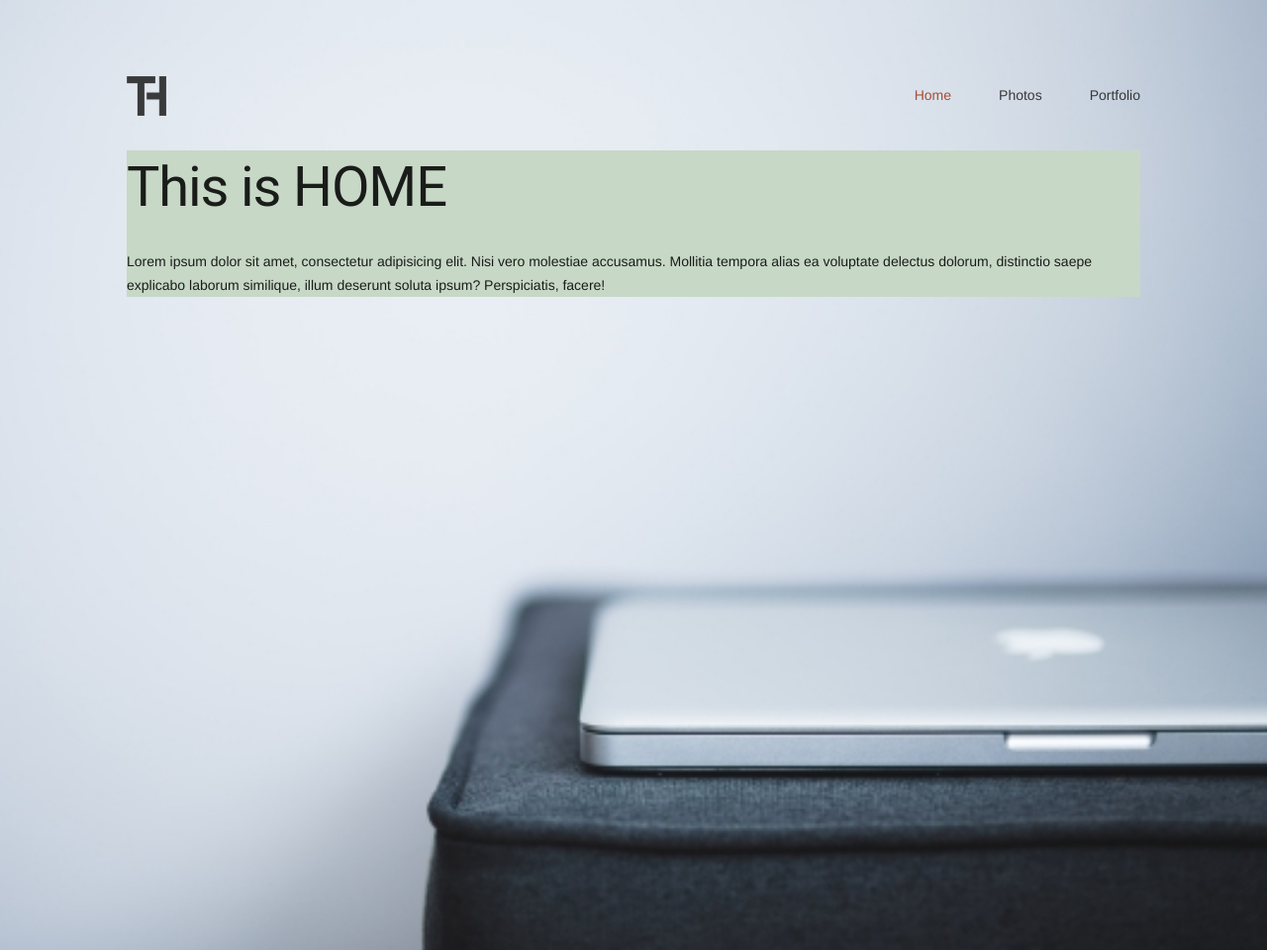
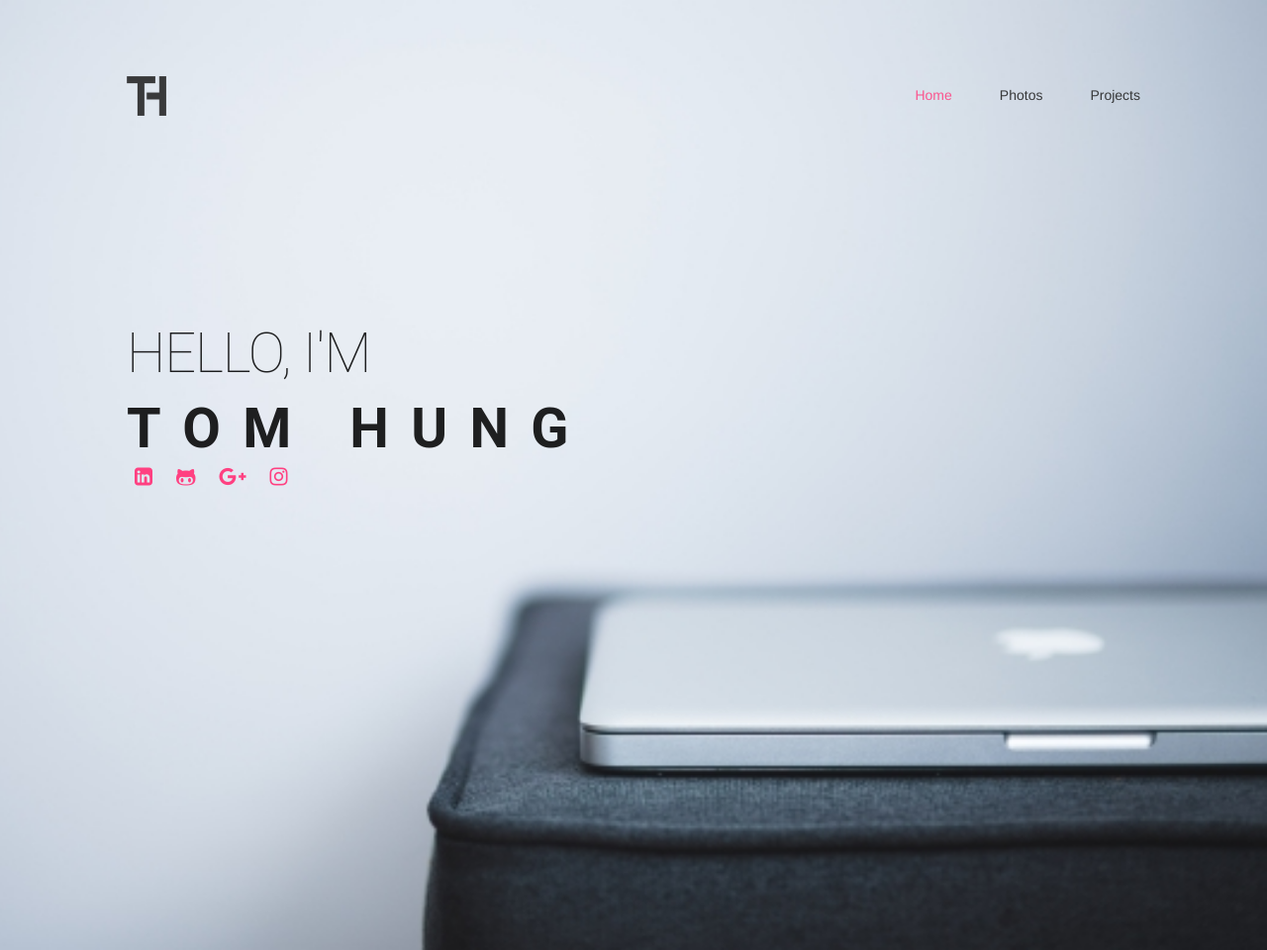
Before and after one commit to ymnj/tomhung, a PHP site: page / in a window 1280 px wide. Shown: the whole page at 99% size. Run offline with PHP 8.4, Linux system fonts and the light colour scheme; style sheets or scripts are compiled from the project's sources.

Commit message:
Add icon data to header. Change portfolio routes to projects. Add some Header.vue styles.

```diff
--- a/index.html
+++ b/index.html
@@ -3,12 +3,9 @@
   <head>
     <meta charset="utf-8">
     <title>Tom Hung</title>
-    <link rel="stylesheet" href="https://fonts.googleapis.com/icon?family=Material+Icons">
 		<link rel="stylesheet" href="https://code.getmdl.io/1.3.0/material.indigo-pink.min.css">
 		<script defer src="https://code.getmdl.io/1.3.0/material.min.js"></script>
-
 		<link rel="stylesheet" type="text/css" href="https://maxcdn.bootstrapcdn.com/font-awesome/4.7.0/css/font-awesome.min.css">
-		<link href="https://fonts.googleapis.com/css?family=Bevan" rel="stylesheet">
     <link rel="shortcut icon" href="./src/assets/favicon.ico" type="image/x-icon">
     <link rel="icon" href="./src/assets/favicon.ico" type="image/x-icon">
 		<meta name="viewport" content="width=device-width, initial-scale=1.0">
--- a/src/components/Header.vue
+++ b/src/components/Header.vue
@@ -14,7 +14,7 @@
 	      <nav class="mdl-navigation">
 	        <router-link class="mdl-navigation__link" to="/" active-class="is-active" exact>Home</router-link>
 	       	<router-link class="mdl-navigation__link" active-class="is-active" to="/photos">Photos</router-link>
-	        <router-link class="mdl-navigation__link" active-class="is-active" to="/portfolio">Portfolio</router-link>
+	        <router-link class="mdl-navigation__link" active-class="is-active" to="/projects">Projects</router-link>
 	      </nav>
 	    </div>
 	  </header>
--- a/src/components/HeaderDrawer.vue
+++ b/src/components/HeaderDrawer.vue
@@ -2,9 +2,13 @@
 	<div class="mdl-layout__drawer">
     <span class="mdl-layout-title">Title</span>
     <nav class="mdl-navigation">
-      <a class="mdl-navigation__link" href="">Home</a>
-      <a class="mdl-navigation__link" href="">Photo</a>
-      <a class="mdl-navigation__link" href="">Portfolio</a>
+      <router-link class="mdl-navigation__link" to="/" active-class="is-active" exact>Home</router-link>
+      <router-link class="mdl-navigation__link" active-class="is-active" to="/photos">Photos</router-link>
+      <router-link class="mdl-navigation__link" active-class="is-active" to="/projects">Projects</router-link>
     </nav>
   </div>
 </template>
+<!--
+<router-link class="mdl-navigation__link" to="/" active-class="is-active" exact>Home</router-link>
+	   	<router-link class="mdl-navigation__link" active-class="is-active" to="/photos">Photos</router-link>
+	    <router-link class="mdl-navigation__link" active-class="is-active" to="/portfolio">Portfolio</router-link> -->
--- a/src/components/Home.vue
+++ b/src/components/Home.vue
@@ -1,8 +1,51 @@
 <template>
 	<div id="home-container">
-		<h1>This is HOME</h1>
-		<p>Lorem ipsum dolor sit amet, consectetur adipisicing elit. Nisi vero molestiae accusamus. Mollitia tempora alias ea voluptate delectus dolorum, distinctio saepe explicabo laborum similique, illum deserunt soluta ipsum? Perspiciatis, facere!</p>
+		<div id="banner">
+			<h1 class="welcomeMsg">{{ welcomeMsg.toUpperCase() }}</h1>
+			<h1 class="name">{{ name.toUpperCase() }}</h1>
+
+			<div id="icons">
+				<a :href="link.link" target="_blank" v-for="link in links"><i :class="link.icon" aria-hidden="true"></i></a>
+			</div>
+		</div>
 	</div>
 </template>
 
-<script></script>
+<script>
+	export default {
+		data() {
+			return {
+				welcomeMsg: 'Hello, I\'m',
+				name: 'Tom Hung',
+				links: [
+					{
+						title: 'LinkedIn',
+						icon: 'fa fa-linkedin-square',
+						link: 'http://www.linkedin.com/in/tomhungyvr'
+					},
+					{
+						title: 'Github',
+						icon: 'fa fa-github-alt',
+						link: 'https://github.com/ymnj'
+					},
+					{
+						title: 'Google',
+						icon: 'fa fa-google-plus',
+						link: 'https://plus.google.com/u/1/103585423442230985484/about'
+					},
+					{
+						title: 'Instagram',
+						icon: 'fa fa-instagram',
+						link: 'https://www.instagram.com/ym.nj/'
+					}
+				]
+			}
+		}
+	}
+</script>
+
+
+<!-- <a href="http://www.linkedin.com/in/tomhungyvr" target="_blank"><i class="fa fa-linkedin-square" aria-hidden="true"></i></a>
+							<a href="https://github.com/ymnj" target="_blank"><i class="fa fa-github-alt" aria-hidden="true"></i></a>
+							<a href="https://plus.google.com/u/1/103585423442230985484/about" target="_blank"><i class="fa fa-google-plus"></i></a>
+							<a href="https://www.instagram.com/ym.nj/" target="_blank"><i class="fa fa-instagram"></i></a> -->
--- a/src/routes.js
+++ b/src/routes.js
@@ -1,10 +1,10 @@
 import Home from './components/Home.vue';
 import Photos from './components/Photos.vue';
-import Portfolio from './components/Portfolio.vue';
+import Projects from './components/Projects.vue';
 
 
 export const routes = [
 	{path: '/', component: Home},
 	{path: '/photos', component: Photos},
-	{path: '/portfolio', component: Portfolio}
+	{path: '/projects', component: Projects}
 ];
--- a/src/styles/styles.scss
+++ b/src/styles/styles.scss
@@ -9,6 +9,10 @@ body {
 }
 
 /******************************* NAVIGATION *******************************/
+$dark-color: #212121;
+$active-color: #ff4081;
+
+
 
 #main {
 	.mdl-layout__header-row {
@@ -17,13 +21,21 @@ body {
 		padding: 0;
 	}
 
+	.mdl-layout__content{
+		@media (max-width: 1024px) {
+		  margin-top: 116px;
+		}
+	}
+
 	.mdl-layout-title a {
 		padding: 0;
 	}
 
 	.mdl-layout__content {
+		top: 20%;
+		margin-left: auto;
+		margin-right: auto;
 		width: 80%;
-		margin: 0 auto;
 	}
 }
 
@@ -43,7 +55,7 @@ nav {
 	  height: 2px;
 	  bottom: 0;
 	  left: 0;
-	  background-color: #A3371A;
+	  background-color: $active-color;
 	  visibility: hidden;
 	  -webkit-transform: scaleX(0);
 	  transform: scaleX(0);
@@ -60,7 +72,7 @@ nav {
 .mdl-layout__header-row nav a.mdl-navigation__link {
 	padding: 0;
 	margin: 0 24px;
-	color: #212121;
+	color: $dark-color;
 }
 
 .mdl-layout__header-row nav a.mdl-navigation__link:last-child {
@@ -68,14 +80,51 @@ nav {
 }
 
 .mdl-layout__header-row nav a.mdl-navigation__link.is-active {
-	color: #A3371A;
+	color: $active-color;
 }
 
 
 /******************************* HOME *******************************/
 
+
 #home-container {
-	background-color: #C7D8C6;
+
+	max-width: 100%;
+
+	h1 {
+		margin: 0;
+		font-weight: lighter;
+	}
+
+	h1.name {
+		letter-spacing: 0.4em;
+		font-weight: bold;
+	}
+
+	#icons {
+		a {
+			margin: 0 12px;
+		}
+		a:first-child {
+			margin-left: 8px;
+		}
+		i {
+			font-size: 1.5em;
+		}
+	}
+
+	@media (max-width: 615px) {
+		#banner h1{
+			font-size: 9vw;
+		}
+	}
+
+	@media (max-width: 400px){
+		#icons > a:first-child {
+			margin-left: 2px;
+		}
+	}
+
 }
 
 
```
Also changed, not shown: src/components/Projects.vue (renamed from src/components/Portfolio.vue).
